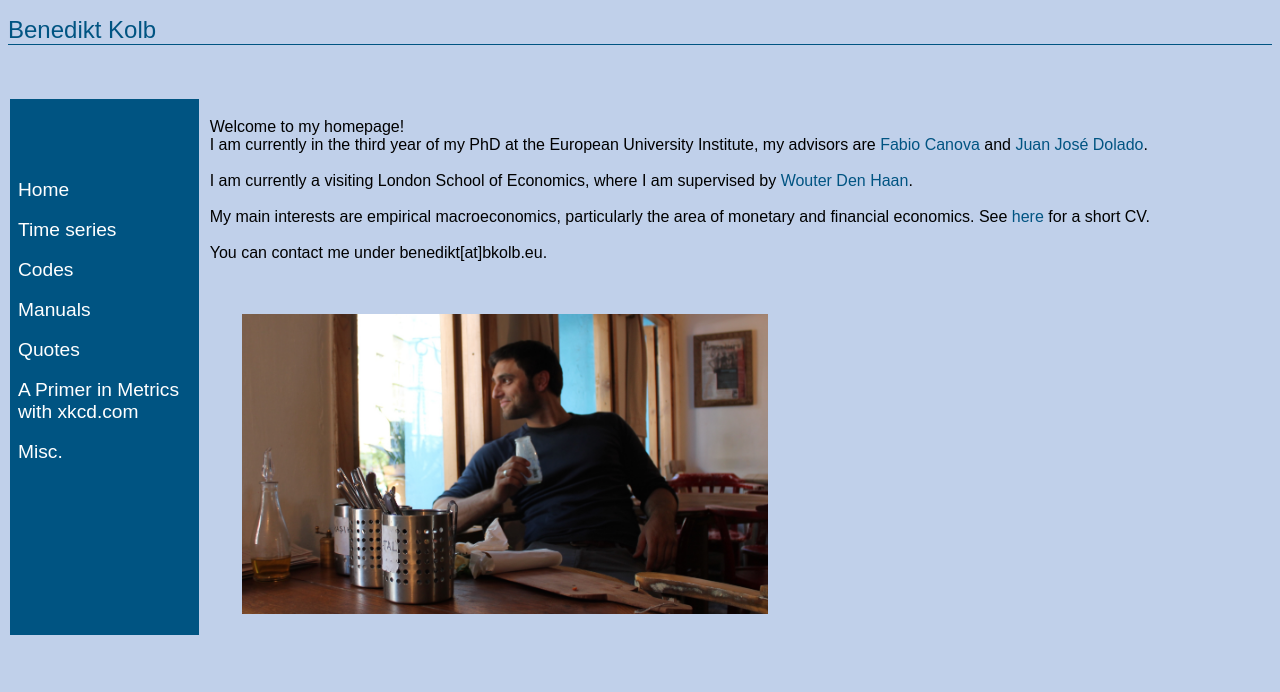
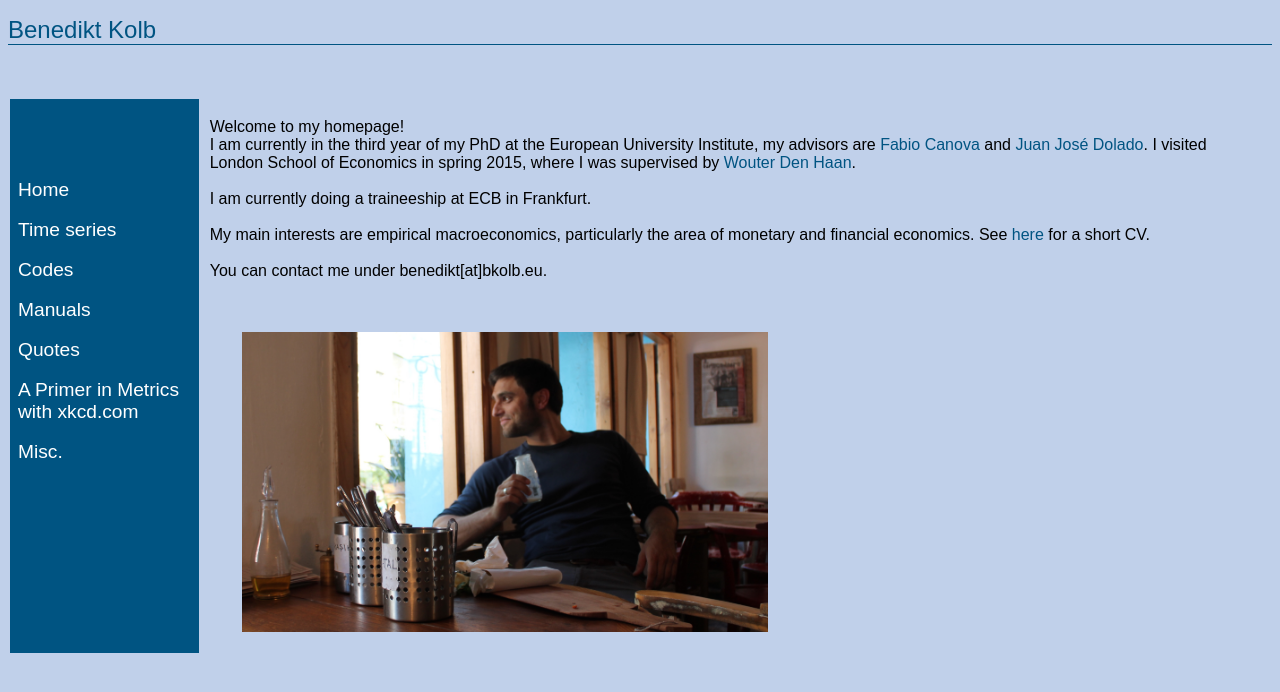
Before and after one commit to benkolb/benkolb.github.io, a plain HTML site: page index.html in a window 1280 px wide. Drawn offline with Linux system fonts and the light colour scheme.

Commit message:
update ecb

```diff
--- a/index.html
+++ b/index.html
@@ -32,9 +32,9 @@
 <td class="body">
 <br />
 <p>Welcome to my homepage!<br />
-I am currently in the third year of my PhD at the European University Institute, my advisors are <a href="http://apps.eui.eu/Personal/Canova/" style="color: rgb(0,84,130); text-decoration: none; font-size: 100%">Fabio Canova</a> and <a href="http://dolado.blogspot.de/" style="color: rgb(0,84,130); text-decoration: none; font-size: 100%">Juan Jos&eacute; Dolado</a>.
+I am currently in the third year of my PhD at the European University Institute, my advisors are <a href="http://apps.eui.eu/Personal/Canova/" style="color: rgb(0,84,130); text-decoration: none; font-size: 100%">Fabio Canova</a> and <a href="http://dolado.blogspot.de/" style="color: rgb(0,84,130); text-decoration: none; font-size: 100%">Juan Jos&eacute; Dolado</a>. I visited London School of Economics in spring 2015, where I was supervised by <a href="http://www.lse.ac.uk/economics/people/facultyPages/WouterDenHaan.aspx" style="color: rgb(0,84,130); text-decoration: none; font-size: 100%">Wouter Den Haan</a>.
 <br /><br />
-I am currently a visiting London School of Economics, where I am supervised by <a href="http://www.lse.ac.uk/economics/people/facultyPages/WouterDenHaan.aspx" style="color: rgb(0,84,130); text-decoration: none; font-size: 100%">Wouter Den Haan</a>.
+I am currently doing a traineeship at ECB in Frankfurt.
 <br /><br />
 My main interests are empirical macroeconomics, particularly the area of monetary and financial economics. See <a href="http://benkolb.github.io/cv/CV_BKolb.pdf" style="color: rgb(0,84,130); text-decoration: none; font-size: 100%">here</a> for a short CV.
 <br /><br />
```
